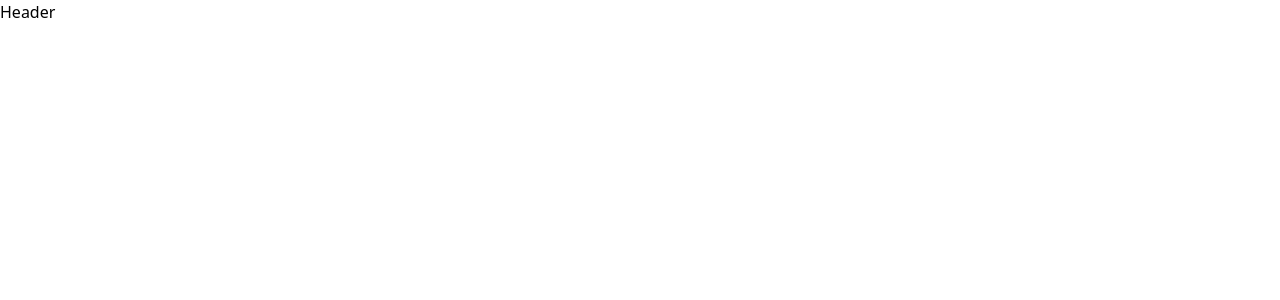
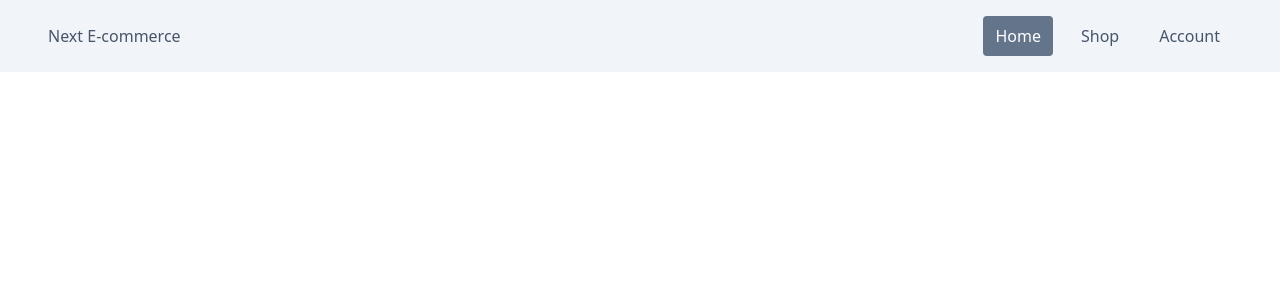
Before and after one commit to ronakkaria01/next-ecommerce, a Next.js app: page / in a window 1280 px wide. Shown: the top 300 px of the page. Built offline with nearby package versions, Linux system fonts and the light colour scheme.

Commit message:
basic header and active links

```diff
--- /dev/null
+++ b/app/account/page.js
@@ -0,0 +1,10 @@
+import Header from "@/components/header/header";
+
+export default function Account() {
+    return (
+        <>
+            <Header />
+            Account
+        </>
+    )
+}
--- a/app/layout.js
+++ b/app/layout.js
@@ -8,7 +8,7 @@ export const metadata = {
 export default function RootLayout({ children }) {
   return (
     <html lang="en">
-      <body>{children}</body>
+      <body className='text-slate-600'>{children}</body>
     </html>
   )
 }
--- /dev/null
+++ b/app/shop/page.js
@@ -0,0 +1,10 @@
+import Header from "@/components/header/header";
+
+export default function Shop() {
+    return (
+        <>
+            <Header />
+            Shop
+        </>
+    )
+}
--- a/components/header/header.js
+++ /dev/null
@@ -1,7 +0,0 @@
-export default function Header() {
-    return (
-        <header>
-            Header
-        </header>
-    )
-}
--- /dev/null
+++ b/components/header/header.jsx
@@ -0,0 +1,31 @@
+"use client"
+import Link from "next/link";
+import NavLink from "../helpers/navlink";
+
+export default function Header() {
+
+    const navLinks = [
+        ['Home', '/'],
+        ['Shop', '/shop'],
+        ['Account', '/account']
+    ];
+
+    return (
+        <header className="bg-slate-100">
+            <nav className="flex justify-between items-center px-12 py-4">
+                <div>
+                    <Link href="/">Next E-commerce</Link>
+                </div>
+                <div>
+                    <ul className="flex space-x-4">
+                        {navLinks.map(([title, url], key) => (
+                            <li key={key}>
+                                <NavLink href={url} className="rounded px-3 py-2 block hover:bg-slate-500 hover:text-white" text={title} />
+                            </li>
+                        ))}
+                    </ul>
+                </div>
+            </nav>
+        </header>
+    )
+}
--- /dev/null
+++ b/components/helpers/navlink.jsx
@@ -0,0 +1,28 @@
+"use client"
+import Link from "next/link";
+import { usePathname } from 'next/navigation'
+
+/**
+ * Custom NavLink component for Next.js.
+ *
+ * @param {Object} props - The props for the component.
+ * @param {string} props.href - The URL to navigate to.
+ * @param {string} [props.className] - Optional CSS class for styling.
+ * @param {string} props.text - The text to display for the link.
+ */
+export default function NavLink(props) {
+    const {
+        href = "/",
+        className,
+        text = "Link",
+    } = props;
+
+    const pathname = usePathname()
+
+    const isActive = pathname === href;
+    const activeClassName = isActive ? `${className} bg-slate-500 text-white` : className;
+
+    return (
+        <Link href={href} className={activeClassName}>{text}</Link>
+    )
+}
```
